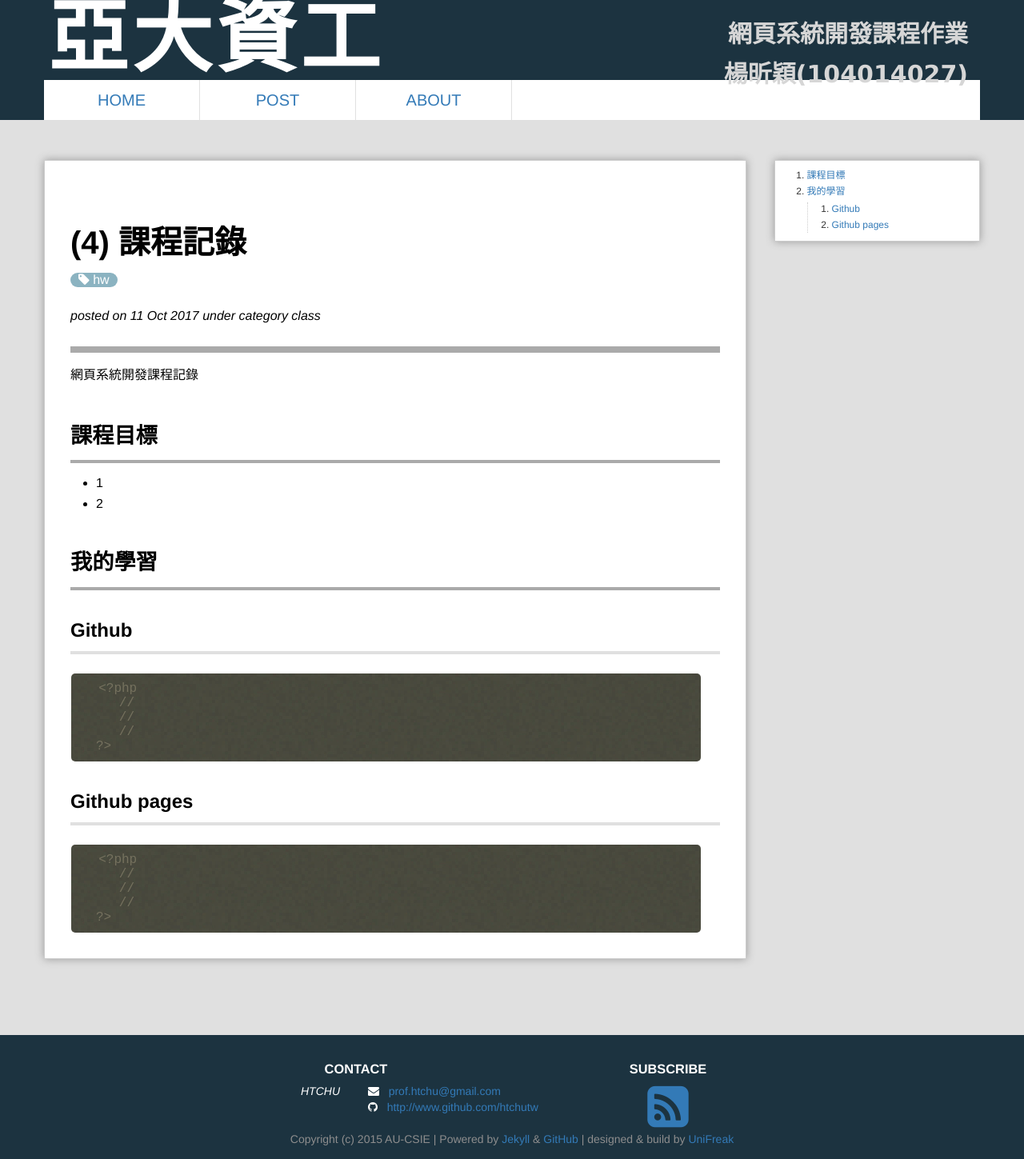
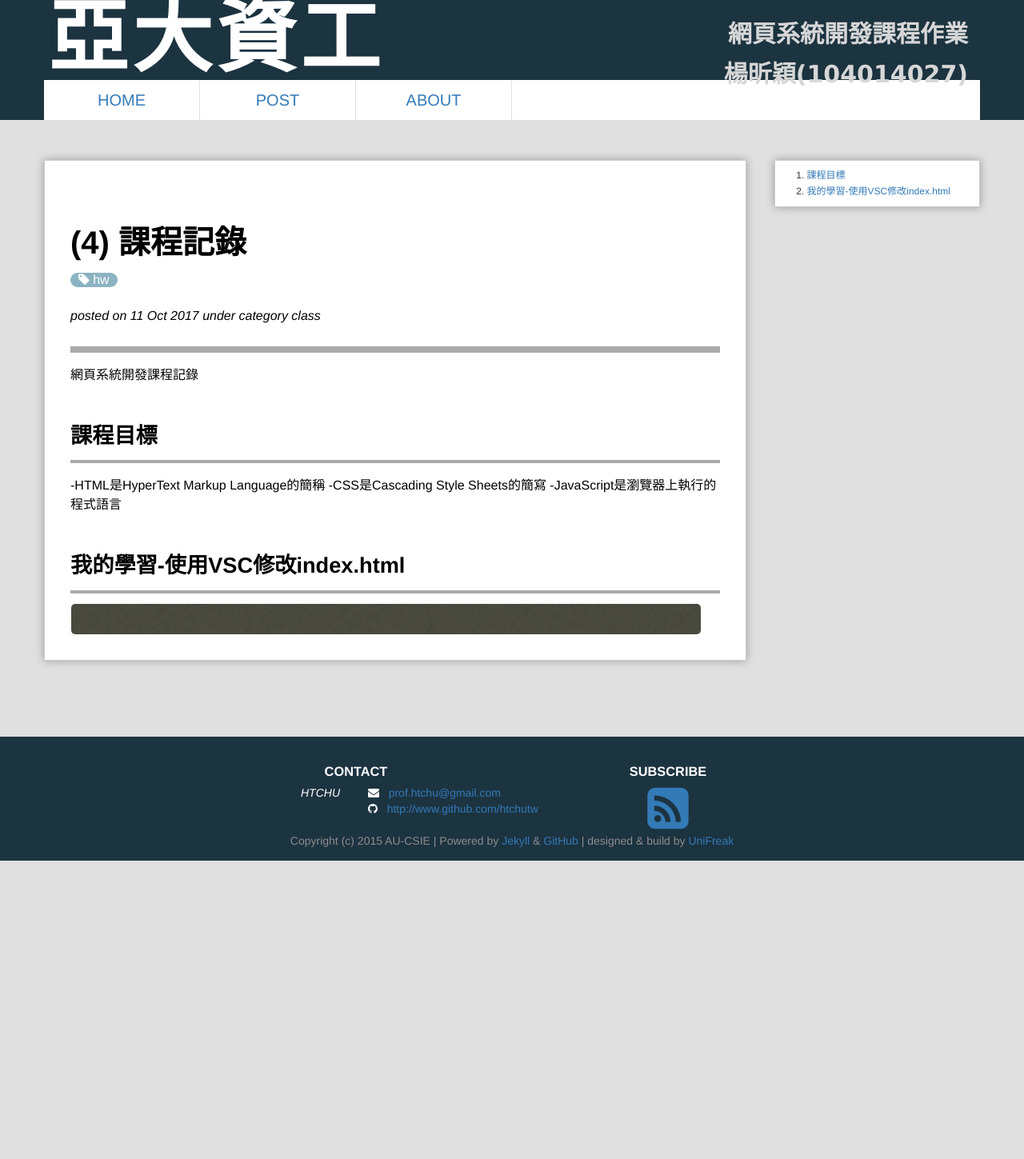
Before and after one commit to NICKTHEREAL/webcourse, a Jekyll site: the page built from _posts/2017-10-11-Class4.md, in a window 1280 px wide. Shown: the whole page at 80% size. Built offline with Jekyll 4.4.1, drawn with Linux system fonts in a browser that asks for light colours; Markdown is read by kramdown in place of the engine named in the settings; comment, search, counter and statistics services are not loaded; after the commit the page ends 1076 px from its top, so only the background shows below that.

Commit message:
Update 2017-10-11-Class4.md

````diff
--- a/_posts/2017-10-11-Class4.md
+++ b/_posts/2017-10-11-Class4.md
@@ -10,35 +10,11 @@ excerpt: "第4週課程"
 
 
 # 課程目標
-- 1
-- 2
+-HTML是HyperText Markup Language的簡稱
+-CSS是Cascading Style Sheets的簡寫
+-JavaScript是瀏覽器上執行的程式語言
 
-# 我的學習
-
-##Github
-
-
-
-```php
-<?php
-   //
-   //
-   //
-?>
-```
-##Github pages
-
-```php
-<?php
-   //
-   //
-   //
-?>
+# 我的學習-使用VSC修改index.html
 ```
 
-
-[1]: https://github.com/        "GitHub"
-[2]: https://pages.github.com/  "GitHub Pages"
-[3]: https://jekyllrb.com/      "Jekyll"
-[4]: http://markdown.tw         "Markdown文件"
-[5]: http://dillinger.io/       "Dillinger"
+```
````
